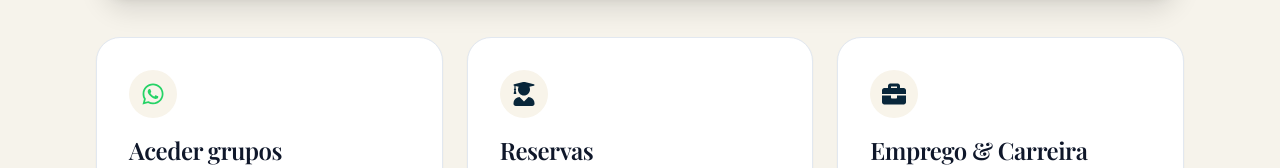
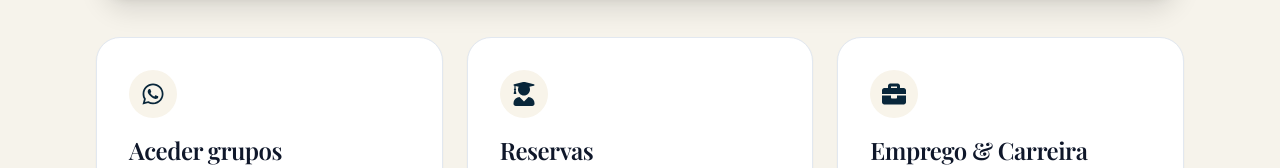
Before and after one commit to luistchitue-boop/nova-escola-politecnica-do-huambo-website, a Next.js app: page /secretaria in a window 1280 px wide. Shown: the part 408-576 px from the top of the page. Built offline with nearby package versions, Linux system fonts and the light colour scheme.

Commit message:
fix: simplify icon styling in SecretariaPage component

```diff
--- a/pages/secretaria.js
+++ b/pages/secretaria.js
@@ -48,7 +48,7 @@ export default function SecretariaPage() {
           {services.map((service) => (
             <div key={service.title} className="flex h-full flex-col rounded-[1.5rem] border border-slate-200 bg-white p-8 shadow-sm">
               {service.icon ? (
-                <div className={`mb-4 flex h-12 w-12 items-center justify-center rounded-full bg-[#f8f4ea] ${service.title === 'Aceder grupos informativos no WhatsApp' ? 'text-[#25D366]' : 'text-[#08263a]'}`}>
+                <div className="mb-4 flex h-12 w-12 items-center justify-center rounded-full bg-[#f8f4ea] text-[#08263a]">
                   {service.icon}
                 </div>
               ) : null}
```
